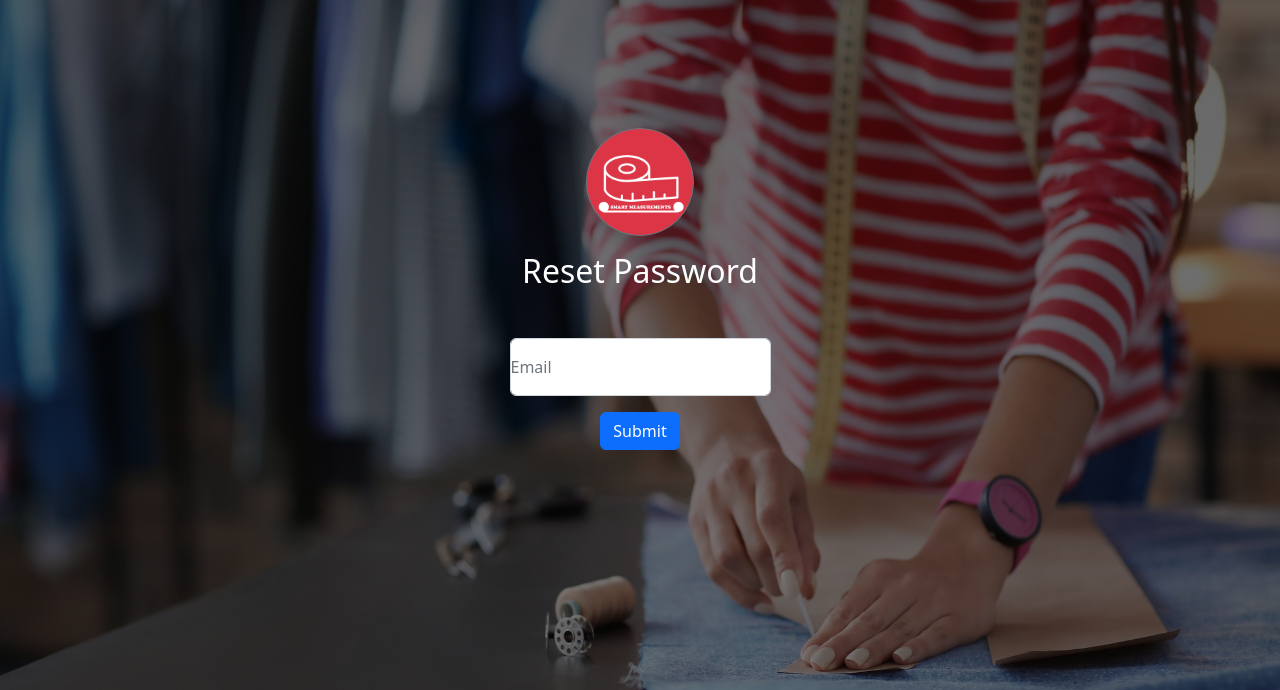
After one commit to FittedSize/Measurement, a Django app: page /account/forgot_password/ in a window 1280 px wide. The commit adds this page. Shown: the top 690 px of the page. Run offline with Django 4.2, Linux system fonts and the light colour scheme.

Commit message:
password reset capability

```diff
--- /dev/null
+++ b/app/templates/app/forgot_password.html
@@ -0,0 +1,39 @@
+{% extends 'app/layout.html' %}
+
+{% block title %}forgot password{% endblock %}
+
+{% block header %}
+{% endblock %}
+
+{% block main %}
+  {% include 'app/icon_heading.html' %}
+  <div class="container">
+    <h2 class="text-center  m-3">
+      <span class="text-white rounded m-3">Reset Password</span> </h2></h2>
+  </div>
+
+  {% include 'app/notifications.html' %}
+<div class="container">
+  <form action="{% url 'forgot_password' %}" method="POST">
+    <div class="row justify-content-center align-items-center mt-5">
+      <div class="form-floating col-sm-8 col-lg-3">
+
+        <input class="form-control" type="email" name="email" id="email" placeholder="Email">
+        <label class="form-label pl-2 text-secondary" for="email"> Email </label>
+      </div>
+    </div>
+    <div class="row justify-content-center align-items-center">
+      <div class="col-4 text-center mt-3">
+        <button class="btn btn-primary">Submit</button>
+      </div>
+
+    </div>
+    {% csrf_token %}
+  </form>
+</div>
+
+
+{% endblock %}
+
+{% block footer %}
+{% endblock %}
--- a/app/templates/app/layout.html
+++ b/app/templates/app/layout.html
@@ -22,7 +22,7 @@
           {% endblock %}
         </div>
 
-          <div id="main-content" >
+          <div id="main-content">
             {% block main %}
             <!-- contents of the head come here-->
             {% endblock %}
--- a/app/templates/app/login.html
+++ b/app/templates/app/login.html
@@ -49,7 +49,7 @@
         </div>
         <div class="ms-auto">
           <!-- Simple link -->
-          <a href="#!">Forgot password?</a>
+          <a href="{% url 'forgot_password' %}">Forgot password?</a>
         </div>
       </div>
 
--- a/app/templates/app/notifications.html
+++ b/app/templates/app/notifications.html
@@ -22,7 +22,7 @@
     <div class="alert alert-danger alert-dismissible fade show text-center" role="alert">
       <ul>
         {% for data in danger %}
-        <li>{{ data|title}}</li>
+        <li>{{ data}}</li>
         {% endfor %}
       </ul>
     <button type="button" class="btn-close" data-bs-dismiss="alert" aria-label="Close"></button>
--- a/app/urls.py
+++ b/app/urls.py
@@ -11,4 +11,8 @@ urlpatterns = [
     path("user_page/", views.user_page, name="user_page"),
     path("register_user/", views.register_user, name="register_user"),
     path("verify_account/<slug:token>/", views.verify_account, name="verify_account"),
+    path("account/forgot_password/", views.forgot_password, name="forgot_password"),
+    path(
+        "account/reset_password/<slug:token>/", views.reset_password, name="reset_password"
+    ),
 ]
--- a/app/views.py
+++ b/app/views.py
@@ -3,8 +3,14 @@ from django.contrib.auth import login, logout
 from django.contrib.auth.decorators import login_required
 from django.core.mail import send_mail
 from django.urls import reverse
-from .forms import LoginForm, UserCreationForm
-from .utility import get_error_list, authenticate_user, get_confirmation_message
+from django.contrib.auth import hashers
+from .forms import LoginForm, UserCreationForm, PasswordResetForm
+from .utility import (
+    get_error_list,
+    authenticate_user,
+    get_confirmation_message,
+    get_password_reset_message,
+)
 from uuid import uuid4
 from .models import AccountAccess, User
 
@@ -102,7 +108,6 @@ def verify_account(request, token):
 
 def register_user(request):
     page_data = get_data()
-    page_data["form"] = UserCreationForm()
 
     if request.method == "GET":
         if request.user.is_authenticated:
@@ -150,3 +155,66 @@ def register_user(request):
             return render(request, "app/registration.html", context=page_data)
         page_data["danger"] = get_error_list(form.errors)
         return render(request, "app/registration.html", context=page_data)
+
+
+def forgot_password(request):
+    context = get_data()
+    if request.method == "GET":
+        return render(request, "app/forgot_password.html", context=context)
+    elif request.method == "POST":
+        email = request.POST.get("email")
+        try:
+            user = User.objects.get(email=email)
+            account_access = AccountAccess.objects.get(user=user)
+            if request.is_secure():
+                base_url = f"https://{request.get_host()}/"
+            else:
+                base_url = f"http://{request.get_host()}/"
+
+            base_url += "account/forgot_password/"
+            unique_key = account_access.password_reset_key
+            html_message = get_password_reset_message(unique_key, base_url)
+
+            send_mail(
+                "Password Reset",
+                "Click the link below to reset your Password",
+                from_email=None,
+                recipient_list=[email],
+                html_message=html_message,
+            )
+
+            context["success"] = "Reset Link Sent to Your email"
+            return render(request, "app/forgot_password.html", context=context)
+
+        except User.DoesNotExist:
+            context["danger"] = [f"No User with {email}"]
+            return render(request, "app/forgot_password.html", context=context)
+
+
+def reset_password(request, token):
+    context = get_data()
+    if request.method == "GET":
+        try:
+            account_access = AccountAccess.objects.get(password_reset_key=token)
+            return render(request, "app/reset_password.html")
+        except AccountAccess.DoesNotExist:
+            context["danger"] = ["Invalid Request"]
+            return render(request, "app/invalid_request.html", context=context)
+
+    elif request.method == "POST":
+        try:
+            account_access = AccountAccess.objects.get(password_reset_key=token)
+            user = account_access.user
+            form = PasswordResetForm(request.POST)
+            if form.is_valid():
+                password = hashers.make_password(form.data.get("password1"))
+                user.password = password
+                user.save()
+                context["success"] = ["Password Reset Successfull"]
+                return render(request, "app/reset_password_status.html", context=context)
+            else:
+                context["danger"] = get_error_list(form.errors)
+                return render(request, "app/reset_password.html", context=context)
+        except AccountAccess.DoesNotExist:
+            context["danger"] = ["Invalid Request"]
+            return render(request, "app/invalid_request.html", context=context)
```
Also changed, not shown: app/forms.py (+22 -5 lines), app/models.py (+14 -1 lines), app/templates/app/reset_password_status.html (added, +20 -0 lines), app/utility.py (+49 -0 lines).
